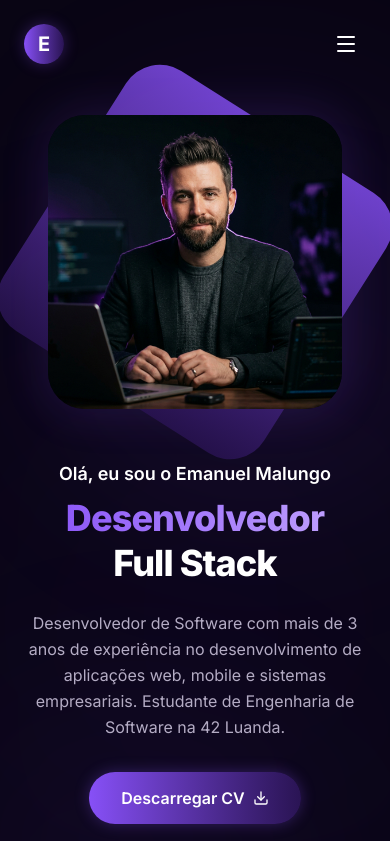
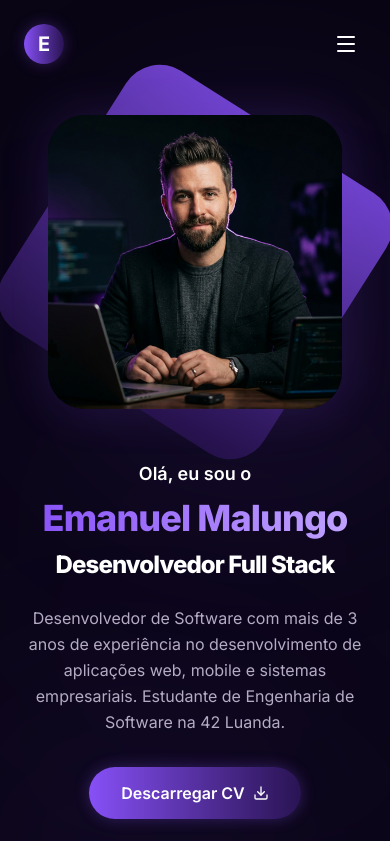
Before and after one commit to emanuel-malungo/emalungo.dev, a Next.js app: page / in a window 390 px wide. Shown: the top 841 px of the page. Built offline with nearby package versions, Linux system fonts and the light colour scheme; a web font is replaced by a local one.

Commit message:
feat: create responsive Hero component with framer-motion animations

```diff
--- a/src/components/Hero.tsx
+++ b/src/components/Hero.tsx
@@ -42,14 +42,14 @@ export default function Hero() {
             variants={itemVariants}
             className="text-lg md:text-xl font-semibold text-white mb-2"
           >
-            Olá, eu sou o Emanuel Malungo
+            Olá, eu sou o
           </motion.h4>
           <motion.h1
             variants={itemVariants}
             className="text-4xl sm:text-5xl lg:text-6xl font-extrabold tracking-tight mb-6 leading-tight"
           >
-            <span className="text-gradient-purple block">Desenvolvedor</span>
-            <span className="text-white">Full Stack</span>
+            <span className="text-gradient-purple block">Emanuel Malungo</span>
+            <span className="text-white block mt-2 text-2xl sm:text-3xl lg:text-4xl">Desenvolvedor Full Stack</span>
           </motion.h1>
           <motion.p
             variants={itemVariants}
```
